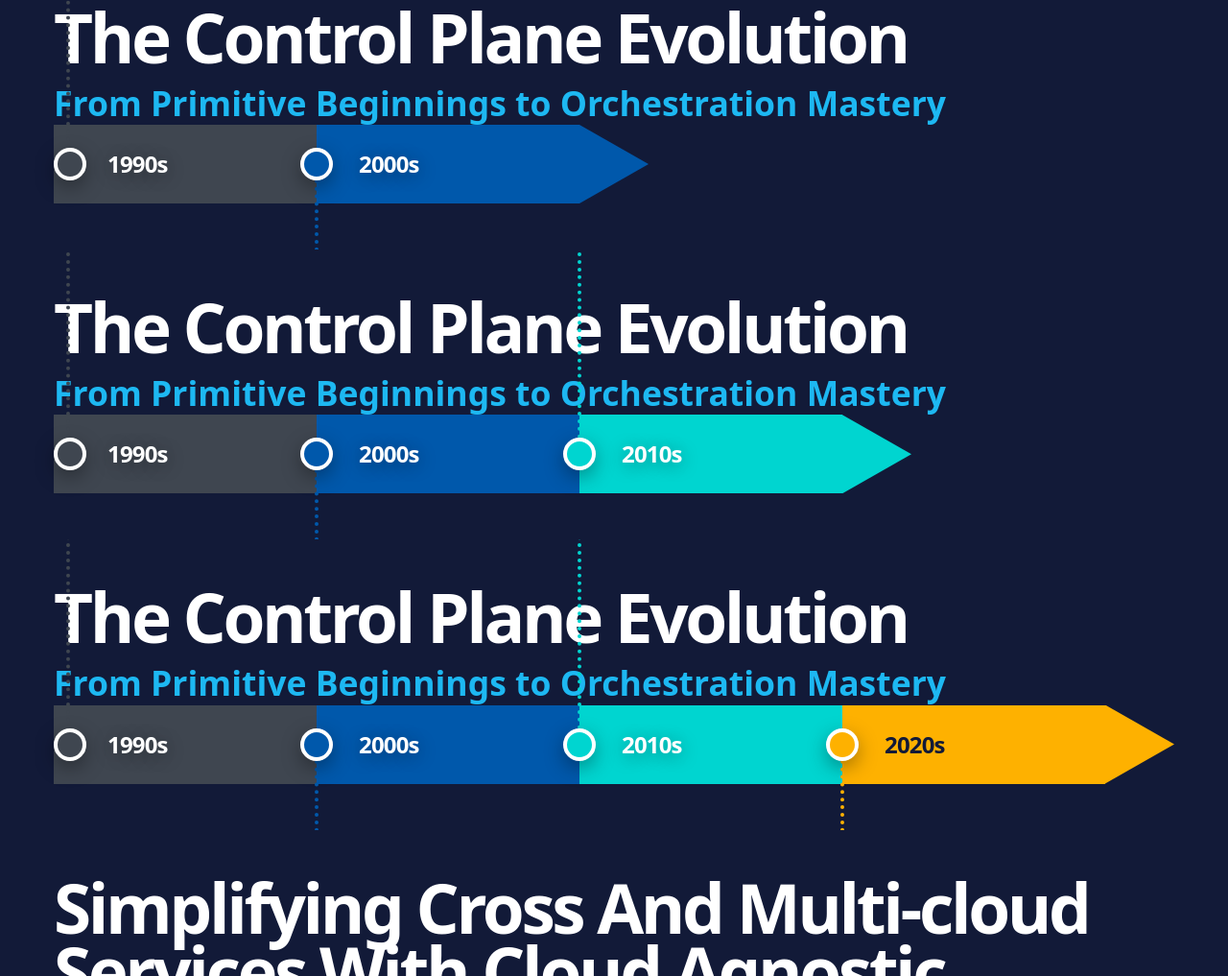
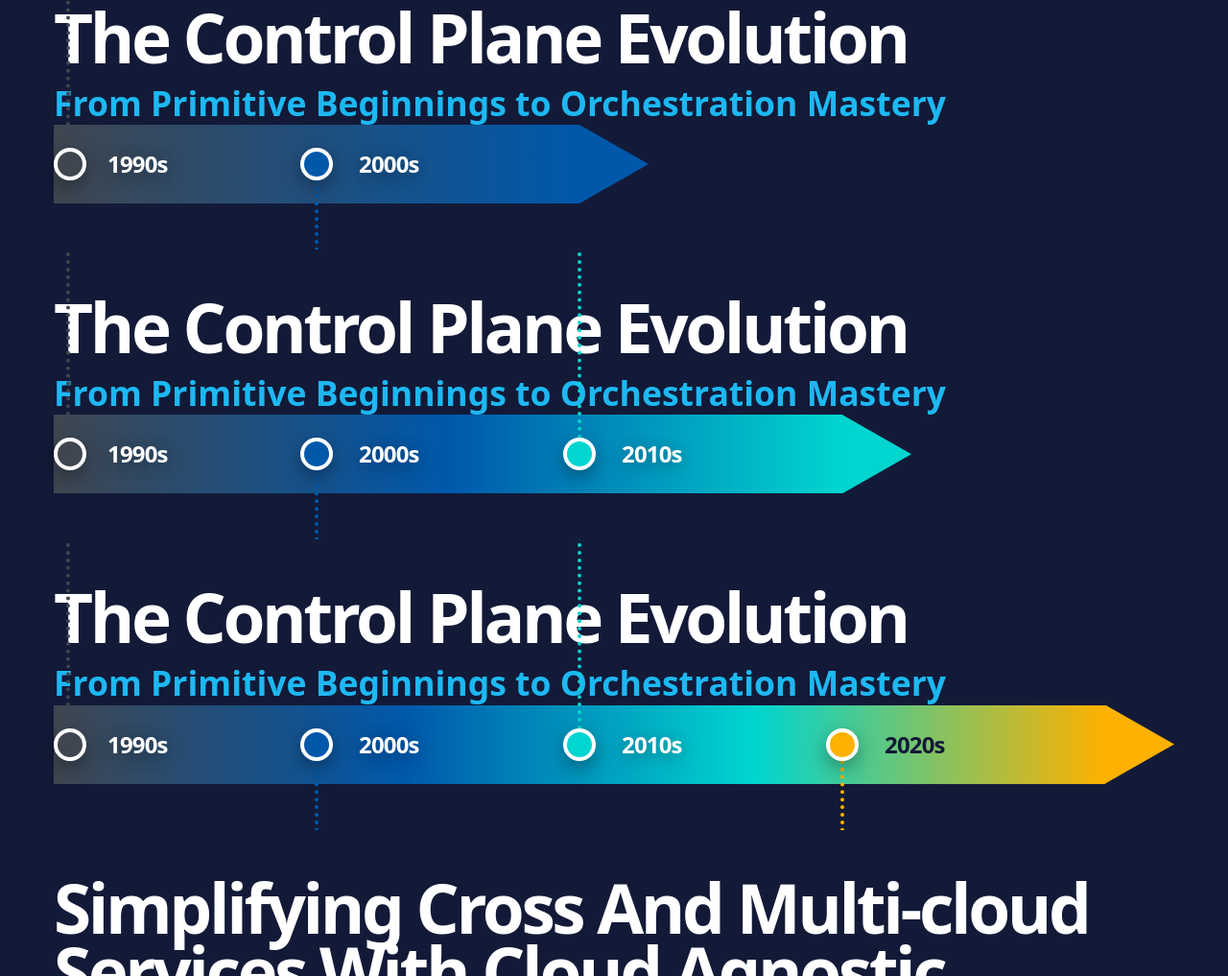
Before and after one commit to nschuster/tech-talks, a website built with Vite: page cloud-orchestration-universal-kubernetes-control-plane/index.html in a window 1280 px wide. Shown: the part 1957-2974 px from the top of the page at 96% size. Built offline with nearby package versions, Linux system fonts and the light colour scheme; files whose address does not match are found by name; what reveal.js would draw is missing.

Commit message:
fix: restore timeline gradient blend

```diff
--- a/cloud-orchestration-universal-kubernetes-control-plane/css/theme.css
+++ b/cloud-orchestration-universal-kubernetes-control-plane/css/theme.css
@@ -241,7 +241,7 @@ body {
 
 .timeline-state--2 .timeline-bar {
   width: 50%;
-  background: linear-gradient(90deg, var(--timeline-1990s) 0 50%, var(--timeline-2000s) 50% 100%);
+  background: linear-gradient(90deg, var(--timeline-1990s) 0%, var(--timeline-2000s) 100%);
 }
 
 .timeline-state--2 .timeline-bar::after {
@@ -250,7 +250,7 @@ body {
 
 .timeline-state--3 .timeline-bar {
   width: 75%;
-  background: linear-gradient(90deg, var(--timeline-1990s) 0 33.333%, var(--timeline-2000s) 33.333% 66.666%, var(--timeline-2010s) 66.666% 100%);
+  background: linear-gradient(90deg, var(--timeline-1990s) 0%, var(--timeline-2000s) 50%, var(--timeline-2010s) 100%);
 }
 
 .timeline-state--3 .timeline-bar::after {
@@ -259,7 +259,7 @@ body {
 
 .timeline-state--4 .timeline-bar {
   width: 100%;
-  background: linear-gradient(90deg, var(--timeline-1990s) 0 25%, var(--timeline-2000s) 25% 50%, var(--timeline-2010s) 50% 75%, var(--timeline-2020s) 75% 100%);
+  background: linear-gradient(90deg, var(--timeline-1990s) 0%, var(--timeline-2000s) 33.333%, var(--timeline-2010s) 66.666%, var(--timeline-2020s) 100%);
 }
 
 .timeline-state--4 .timeline-bar::after {
```
